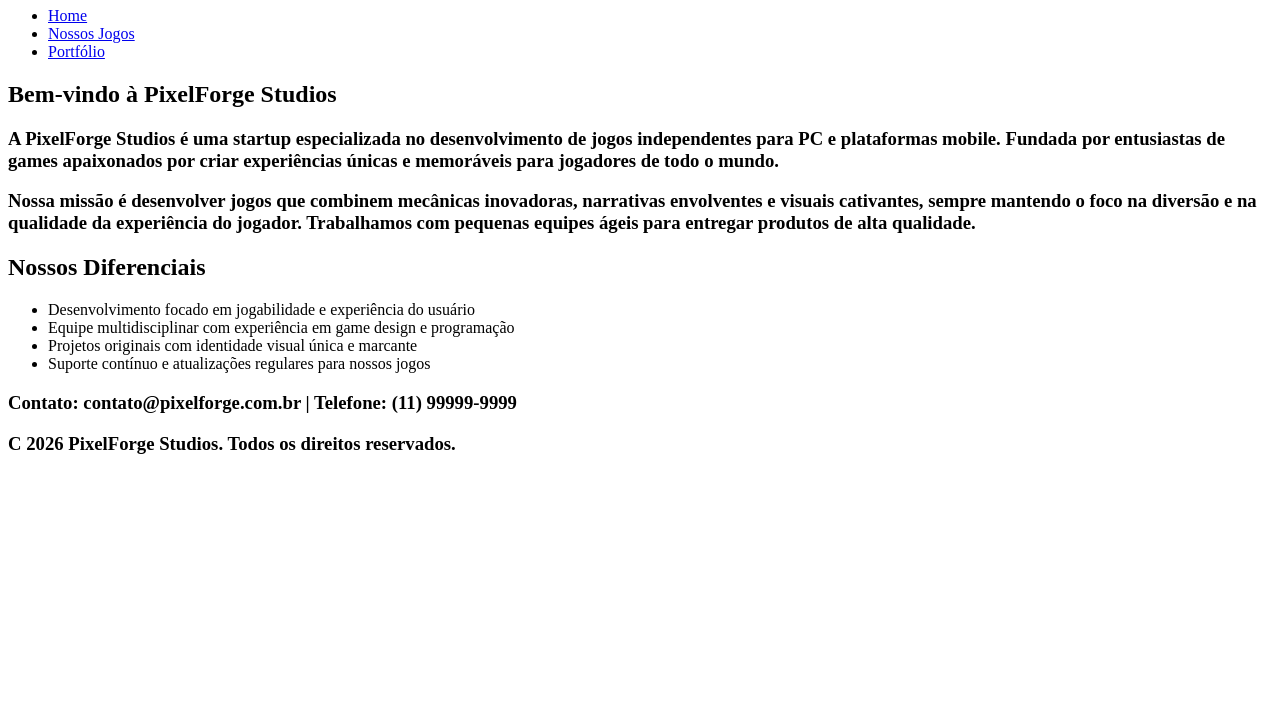
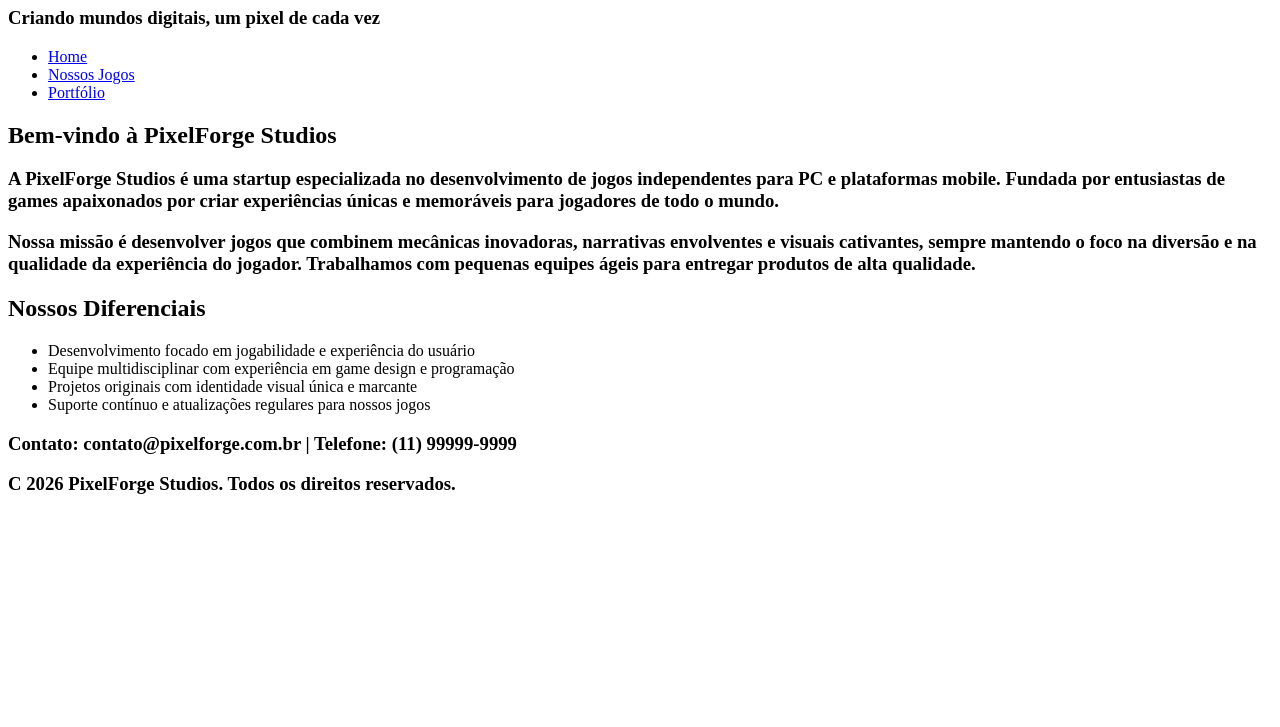
Before and after one commit to pengulisa/Meu-projeto-privado, a plain HTML site: page codigo/index.html in a window 1280 px wide. Shown: the part 73-800 px from the top of the page. Drawn offline with Linux system fonts and the light colour scheme.

Commit message:
colocando codigo na pasta

```diff
--- a/index.html
+++ b/codigo/index.html
@@ -10,6 +10,7 @@
 <body>
     <header>
         <h1>PixelForge Studios</h1>
+        <h3>Criando mundos digitais, um pixel de cada vez</h3>
         <nav>
             <ul>
                 <li><a href="index.html">Home</a></li>
```
Also changed, not shown: codigo/pagina2.html (renamed from pagina2.html, +1 -0 lines), codigo/pagina3.html (renamed from pagina3.html, +1 -0 lines), 2 other files.
